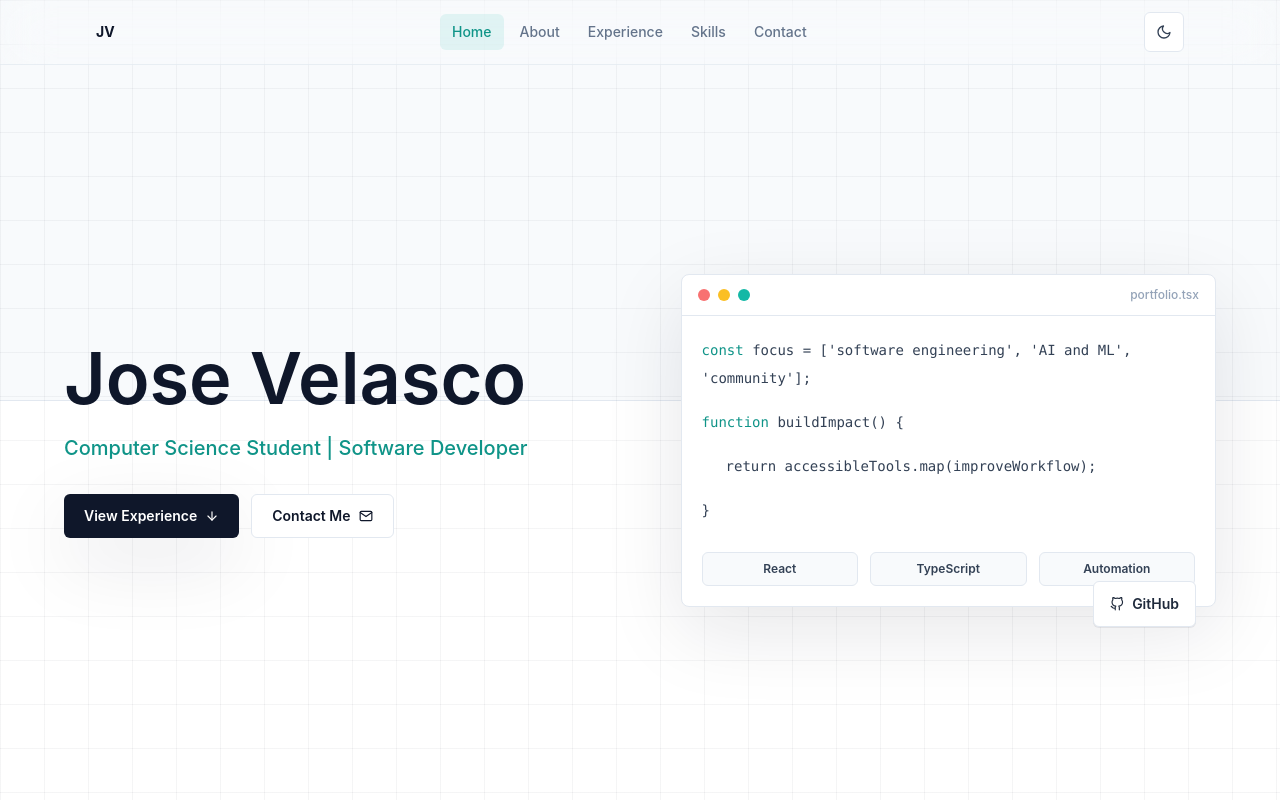
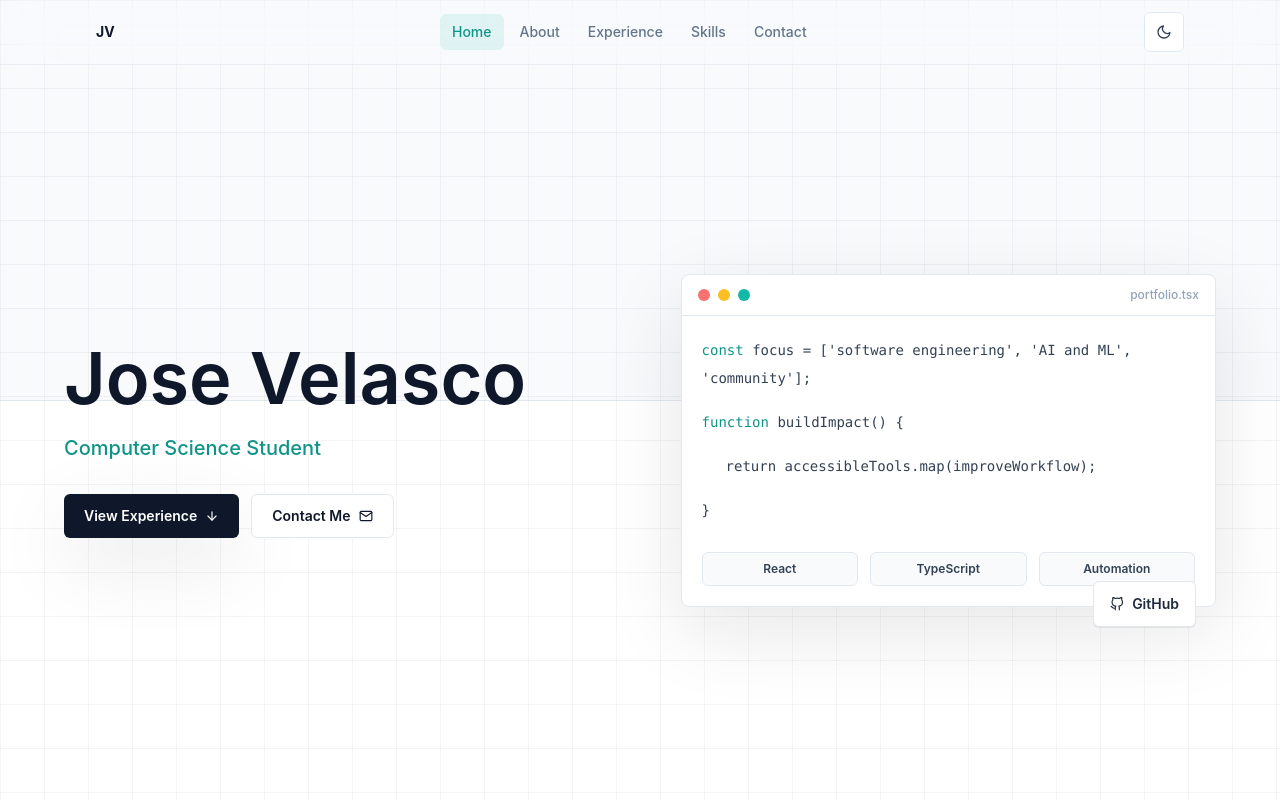
Before and after one commit to gianxv/jose-velasco-portfolio, a React (Vite) app: page / in a window 1280 px wide. Shown: the top 800 px of the page. Built offline with nearby package versions, Linux system fonts and the light colour scheme.

Commit message:
Update Hero.tsx

```diff
--- a/src/components/Hero.tsx
+++ b/src/components/Hero.tsx
@@ -17,7 +17,7 @@ export function Hero() {
             Jose Velasco
           </h1>
           <p className="mt-5 text-xl font-medium text-accent-600 dark:text-accent-400">
-            Computer Science Student | Software Developer
+            Computer Science Student
           </p>
           <div className="mt-8 flex flex-col gap-3 sm:flex-row">
             <ButtonLink href="#experience">
```
